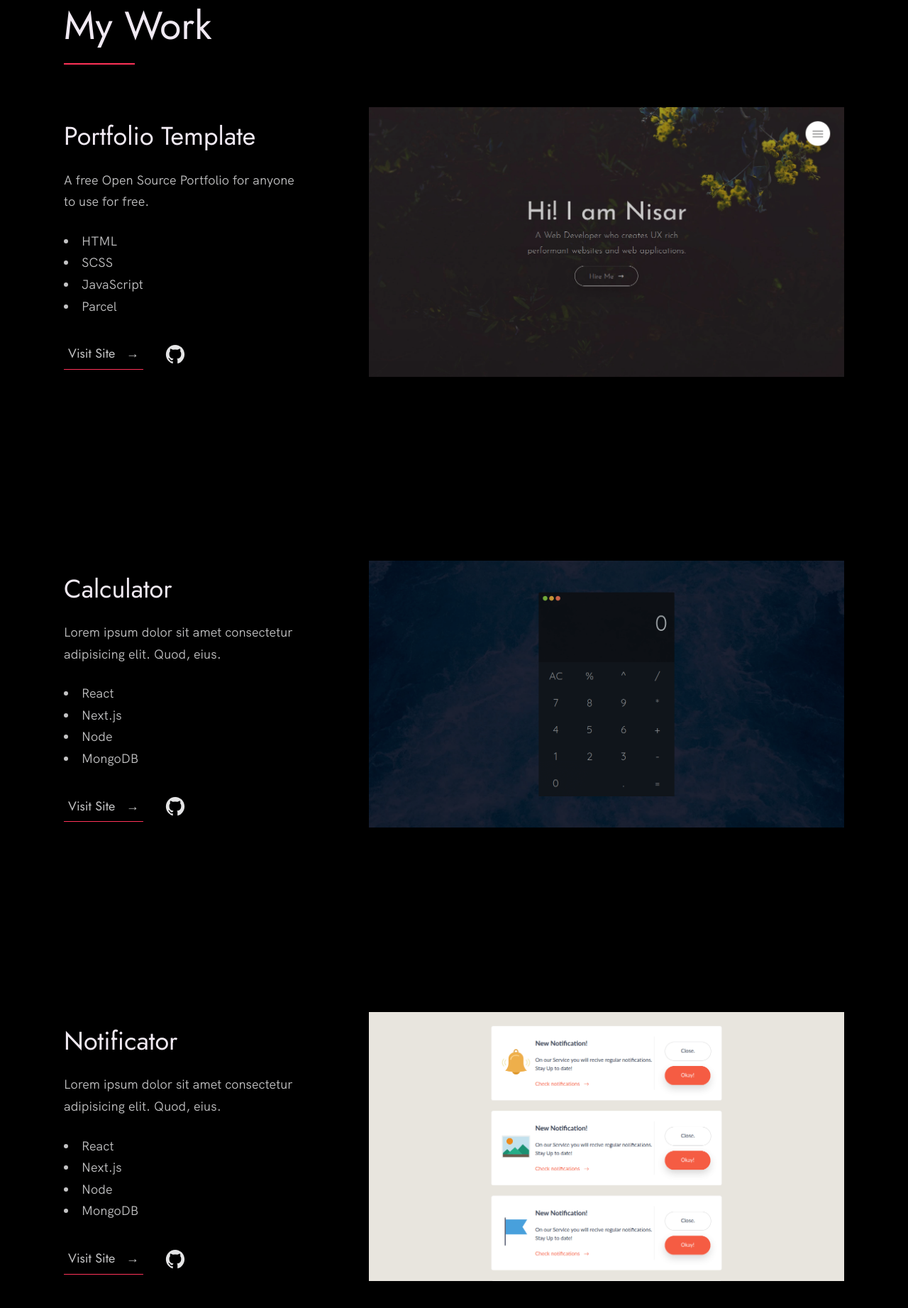
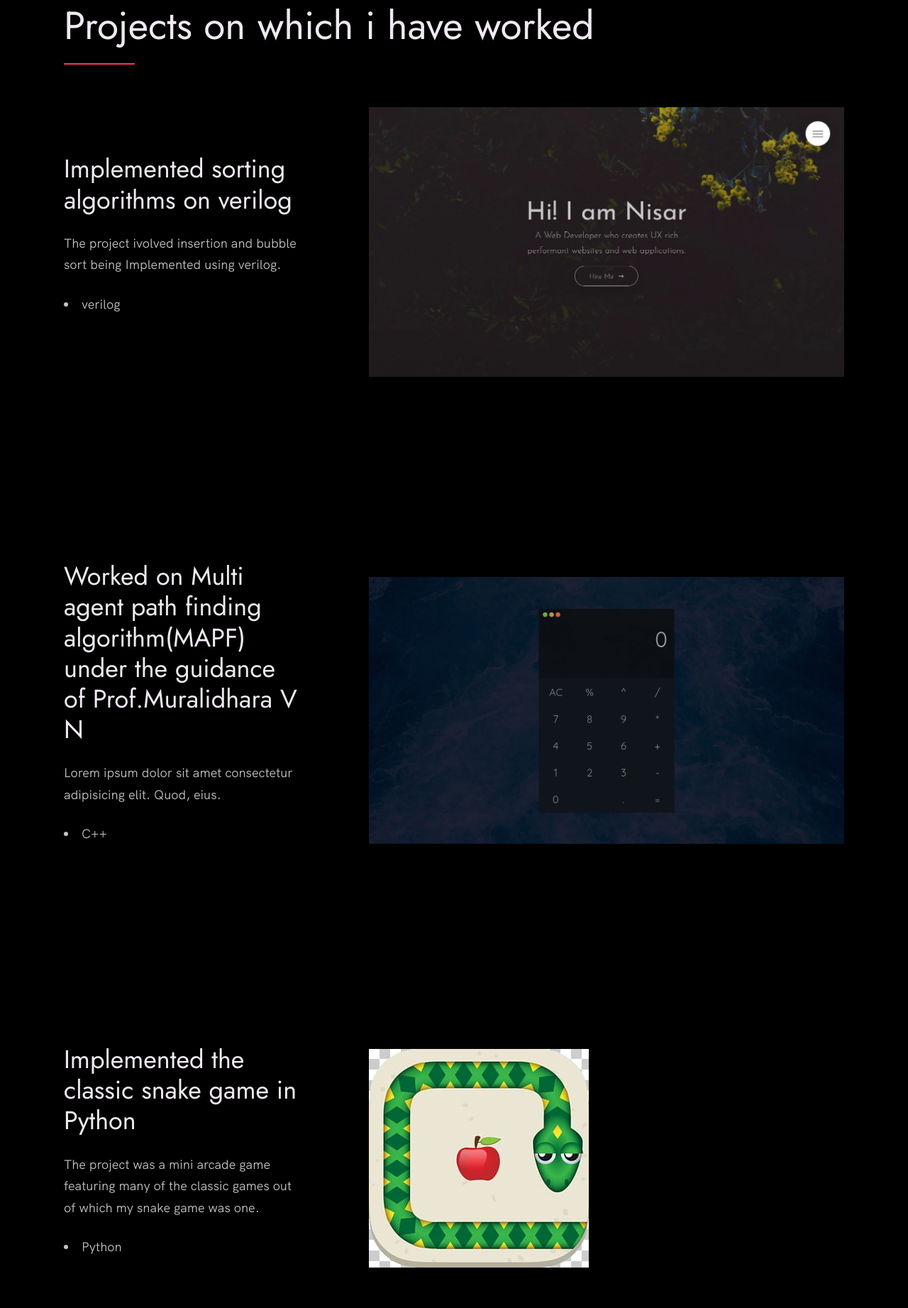
Before and after one commit to Srinivas-Manda/Assignment-1, a plain HTML site: page index.html in a window 1280 px wide. Shown: the part 917-2760 px from the top of the page at 71% size. Drawn offline with Linux system fonts and the light colour scheme.

Commit message:
Updated Projects list

```diff
--- a/index.html
+++ b/index.html
@@ -11,7 +11,7 @@
   Srinivas Manda | A Coding Enthusiast based in Bangalore, India.
   </title>
 
-  <meta name="description" content="Hey there, I'm Srinivas Manda. I can help you solve a problem, build a project or grow an existing one. I'm good at C++,Python,Java,C,SQL.">
+  <meta name="description" content="Hey there, I'm Srinivas Manda.">
   <!-- Add some coding keywords below, Ex: (React, CSS etc) -->
   <meta name="keywords" content="Hey there, I'm Srinivas Manda. I can help you solve a problem, build a project or grow an existing one. I'm good at C++,Python,Java,C,SQL." />
   <link rel="stylesheet" href="index.css" />
@@ -43,7 +43,7 @@
           <span>Srinivas Manda</span>
         </h1>
         <!-- Put a small paragraph about yourself -->
-        <p>A Coding Enthusiast based in Bangalore, India.</p>
+        <p>A Coding Enthusiast based in Bangalore, India. I can help you solve a problem, build a project or grow an existing one. I'm good at C++,Python,Java,C,SQL. Want to work on a project together? Click on the button below to get my contact details.</p>
         <a href="#contact" class="btn btn--pink">Get in touch</a>
       </div>
     </div>
@@ -55,32 +55,20 @@
 
     <section class="work" id="work">
       <div class="row">
-        <h2>My Work</h2>
+        <h2>Projects on which i have worked</h2>
         <div class="work__boxes">
 
           <!-- Each div with the work__box class is a project. -->
 
           <div class="work__box">
             <div class="work__text">
-              <h3>Portfolio Template</h3>
+              <h3>Implemented sorting algorithms on verilog</h3>
               <p>
-                A free Open Source Portfolio for anyone to use for free.
+                The project ivolved insertion and bubble sort being Implemented using verilog.
               </p>
               <ul class="work__list">
-                <li>HTML</li>
-                <li>SCSS</li>
-                <li>JavaScript</li>
-                <li>Parcel</li>
+                <li>verilog</li>
               </ul>
-
-              <div class="work__links">
-                <a href="https://nisar.surge.sh" target="_blank" class="link__text">
-                  Visit Site <span>&rarr;</span>
-                </a>
-                <a href="https://github.com/nisarhassan12/portfolio" title="View Source Code" target="_blank">
-                  <img src="./images/github.svg" class="work__code" alt="GitHub">
-                </a>
-              </div>
             </div>
             <div class="work__image-box">
               <img src="./images/project-1.png" class="work__image" alt="Project 1" />
@@ -89,26 +77,14 @@
 
           <div class="work__box">
             <div class="work__text">
-              <h3>Calculator</h3>
+              <h3>Worked on Multi agent path finding algorithm(MAPF) under the guidance of Prof.Muralidhara V N</h3>
               <p>
                 Lorem ipsum dolor sit amet consectetur adipisicing elit. Quod,
                 eius.
               </p>
               <ul class="work__list">
-                <li>React</li>
-                <li>Next.js</li>
-                <li>Node</li>
-                <li>MongoDB</li>
+                <li>C++</li>
               </ul>
-
-              <div class="work__links">
-                <a href="#" class="link__text">
-                  Visit Site <span>&rarr;</span>
-                </a>
-                <a href="#">
-                  <img src="./images/github.svg" class="work__code" title="View Source Code" alt="GitHub">
-                </a>
-              </div>
             </div>
             <div class="work__image-box">
               <img src="./images/project-2.png" class="work__image" alt="Project 1" />
@@ -117,48 +93,19 @@
 
           <div class="work__box">
             <div class="work__text">
-              <h3>Notificator</h3>
+              <h3>
+                Implemented the classic snake game in Python</h3>
               <p>
-                Lorem ipsum dolor sit amet consectetur adipisicing elit. Quod,
-                eius.
+                The project was a mini arcade game featuring many of the classic games out of which my snake game was one.
               </p>
               <ul class="work__list">
-                <li>React</li>
-                <li>Next.js</li>
-                <li>Node</li>
-                <li>MongoDB</li>
+                <li>Python</li>
               </ul>
-
-              <div class="work__links">
-                <a href="#" class="link__text">
-                  Visit Site <span>&rarr;</span>
-                </a>
-                <a href="#">
-                  <img src="./images/github.svg" class="work__code" title="View Source Code" alt="GitHub">
-                </a>
-              </div>
             </div>
             <div class="work__image-box">
-              <img src="./images/project-3.png" class="work__image" alt="Project 3" />
+              <img src="./images/snake.jpg" class="work__image" alt="Project 3" />
             </div>
           </div>
-        </div>
-      </div>
-    </section>
-
-    <!-- ***** Clients ***** -->
-
-    <section class="Internships" id="clients">
-      <div class="row">
-        <h2>Clients</h2>
-        <div class="client__logos">
-          <!-- Add logos of the clients or companies you'have worked with. -->
-          <img src="./images/ronjones.png" class="client__logo" alt="Company 2" />
-          <img src="./images/goldengrid.png" class="client__logo" alt="Company 3" />
-          <img src="./images/bullseye.png" class="client__logo" alt="Company 1" />
-          <img src="./images/mighty-furnitures.png" class="client__logo" alt="Company 1" />
-          <img src="./images/fastlane.png" class="client__logo" alt="Company 3" />
-          <img src="./images/chippy.png" class="client__logo" alt="Company 1" />
         </div>
       </div>
     </section>
@@ -172,18 +119,13 @@
           <div class="about__text">
             <!-- Replace the below paragraph with info about yourself -->
             <p>
-              Lorem ipsum dolor sit amet, consectetur adipisicing elit. Eos id
-              nostrum illo harum blanditiis, tenetur eum suscipit cupiditate
-              in vel, ex quam quidem quos mollitia labore aut sunt eius
-              ratione molestiae fuga veniam facere similique voluptate.
+              Hey There, this is Srinivas Manda and i am a 3rd year student at International Institute of Information Technology Bangalore(IIITB). I'm from Hyderabad,Telangana. My hobbies include gaming,competitive programming, going to the gym. I'm fascinated by the field of algorithms and I have recently started exploring the domain of ML and im looking forward to explore it.
             </p>
-            <!-- Provide a link to your resume -->
-            <a href="#" class="btn">My Resume</a>
           </div>
 
           <div class="about__photo-container">
             <!-- Add a nice photo of yourself -->
-            <img class="about__photo" src="./images/syed-ali-hussnain.jpg" alt="" />
+            <img class="about__photo" src="./images/me.jpg" alt="" />
           </div>
         </div>
       </div>
```
Also changed, not shown: images/snake.jpg (added), 1 other file.
